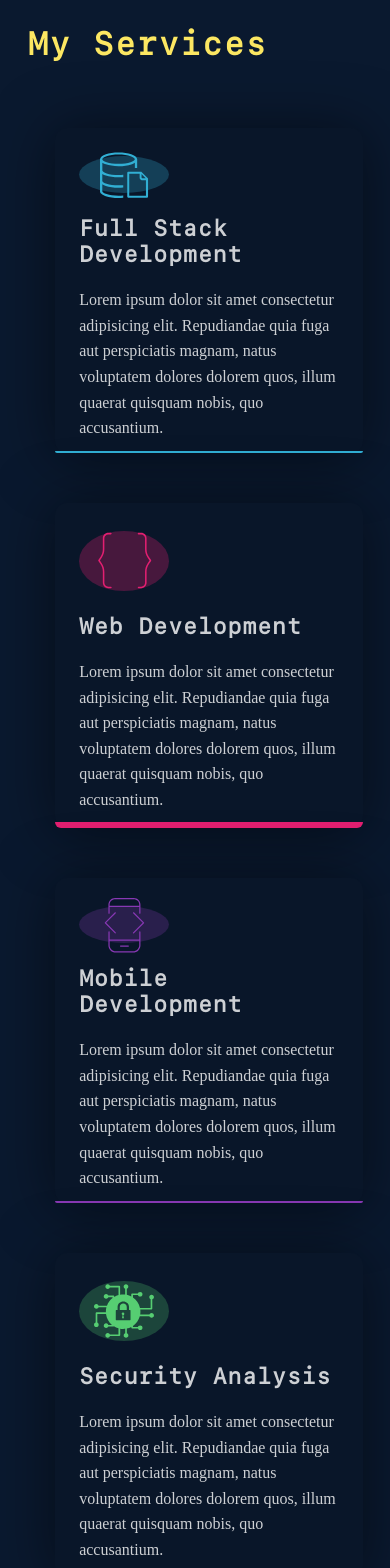
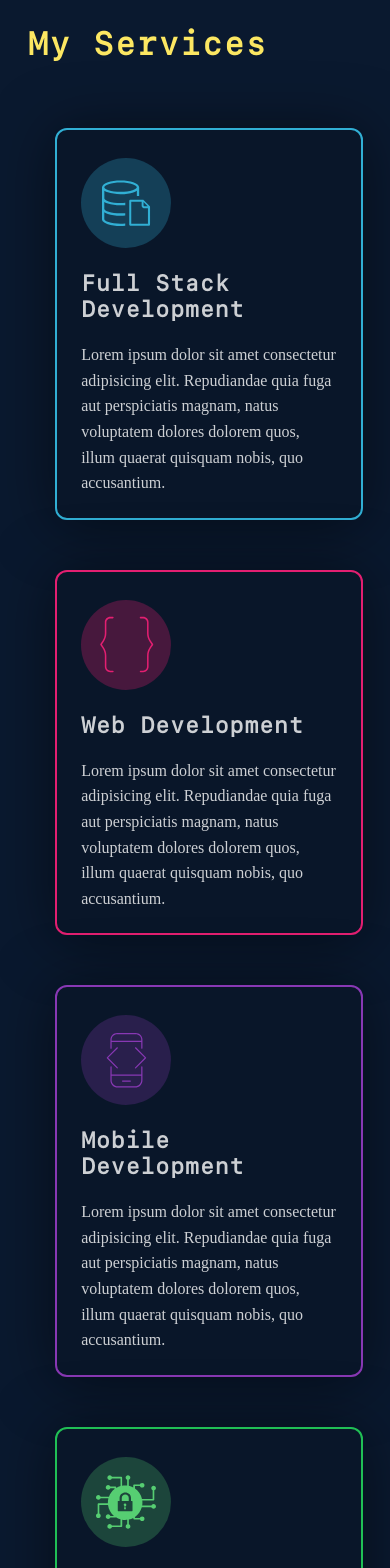
Before and after one commit to thomasalemayehu/React-Portfolio, a React (Create React App) app: page / in a window 390 px wide. Shown: the part 6100-7668 px from the top of the page. Built offline with nearby package versions, Linux system fonts and the light colour scheme; a web font is replaced by a local one.

Commit message:
Bug Fix : Cards

```diff
--- a/src/index.css
+++ b/src/index.css
@@ -31,4 +31,7 @@ body {
   overflow-x: hidden;
 }
 
+/* p {
+  width: 45ch !important;
+} */
 /* #4830D3 + #CCF381  */
--- a/src/styles/components/ServicePage.css
+++ b/src/styles/components/ServicePage.css
@@ -21,18 +21,20 @@
 .services__card {
   padding-top: 18px;
   position: relative;
-  background-color: #091629;
+  /* background-color: #091629; */
+  background-color: #0f213d;
   min-width: 300px;
   margin-left: auto;
   margin-right: auto;
   width: 85%;
-  height: 325px;
+  min-height: 325px;
   margin-top: 50px;
   display: flex;
   flex-direction: column;
   justify-content: space-between;
   border-radius: 12px;
   box-shadow: 0 4px 60px rgba(0, 0, 0, 0.5);
+  /* box-shadow: 0 1.6rem 2.4rem rgb(0 0 0 / 25%); */
   -webkit-border-radius: 12px;
   -moz-border-radius: 12px;
   -ms-border-radius: 12px;
@@ -147,7 +149,7 @@
     padding: 0 3%;
   }
   .services__card {
-    width: 47%;
+    width: 40%;
     height: 340px;
     margin-top: 100px;
   }
@@ -196,3 +198,63 @@
   color: white;
   background-color: #8838b4;
 }
+
+@media only screen and (max-width: 768px) {
+  .services__card {
+    padding-bottom: 12px;
+    background-color: #091629;
+    transition: none;
+    -webkit-transition: none;
+    -moz-transition: none;
+    -ms-transition: none;
+    -o-transition: none;
+  }
+  .services__card:nth-of-type(1) {
+    border: 2px solid #31afd4;
+  }
+  .services__card:nth-of-type(2) {
+    border: 2px solid #e31f71;
+  }
+  .services__card:nth-of-type(3) {
+    border: 2px solid #8838b4;
+  }
+  .services__card:nth-of-type(4) {
+    border: 2px solid #20bf55;
+  }
+  .services__card__border {
+    display: none;
+    transition: none;
+    -webkit-transition: none;
+    -moz-transition: none;
+    -ms-transition: none;
+    -o-transition: none;
+  }
+  .services__card:hover {
+    transform: scale(1);
+    -webkit-transform: scale(1);
+    -moz-transform: scale(1);
+    -ms-transform: scale(1);
+    -o-transform: scale(1);
+  }
+
+  .services__card:hover .services__card__border {
+    width: 100%;
+  }
+
+  .services__card:nth-of-type(1):hover {
+    background-color: #091629;
+    color: var(--primary-text-color);
+  }
+  .services__card:nth-of-type(2):hover {
+    background-color: #091629;
+    color: var(--primary-text-color);
+  }
+  .services__card:nth-of-type(3):hover {
+    background-color: #091629;
+    color: var(--primary-text-color);
+  }
+  .services__card:nth-of-type(4):hover {
+    background-color: #091629;
+    color: var(--primary-text-color);
+  }
+}
```
